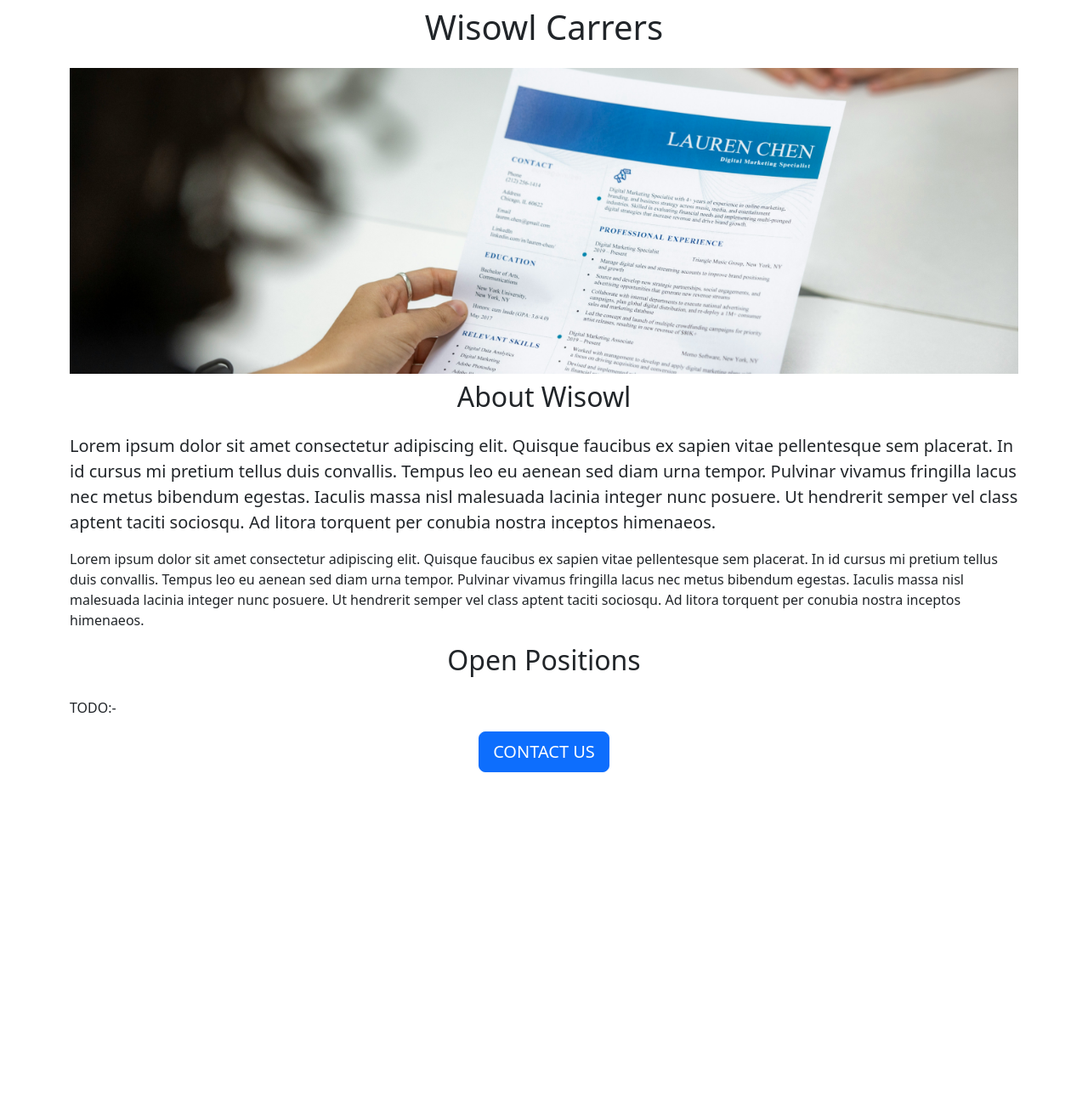
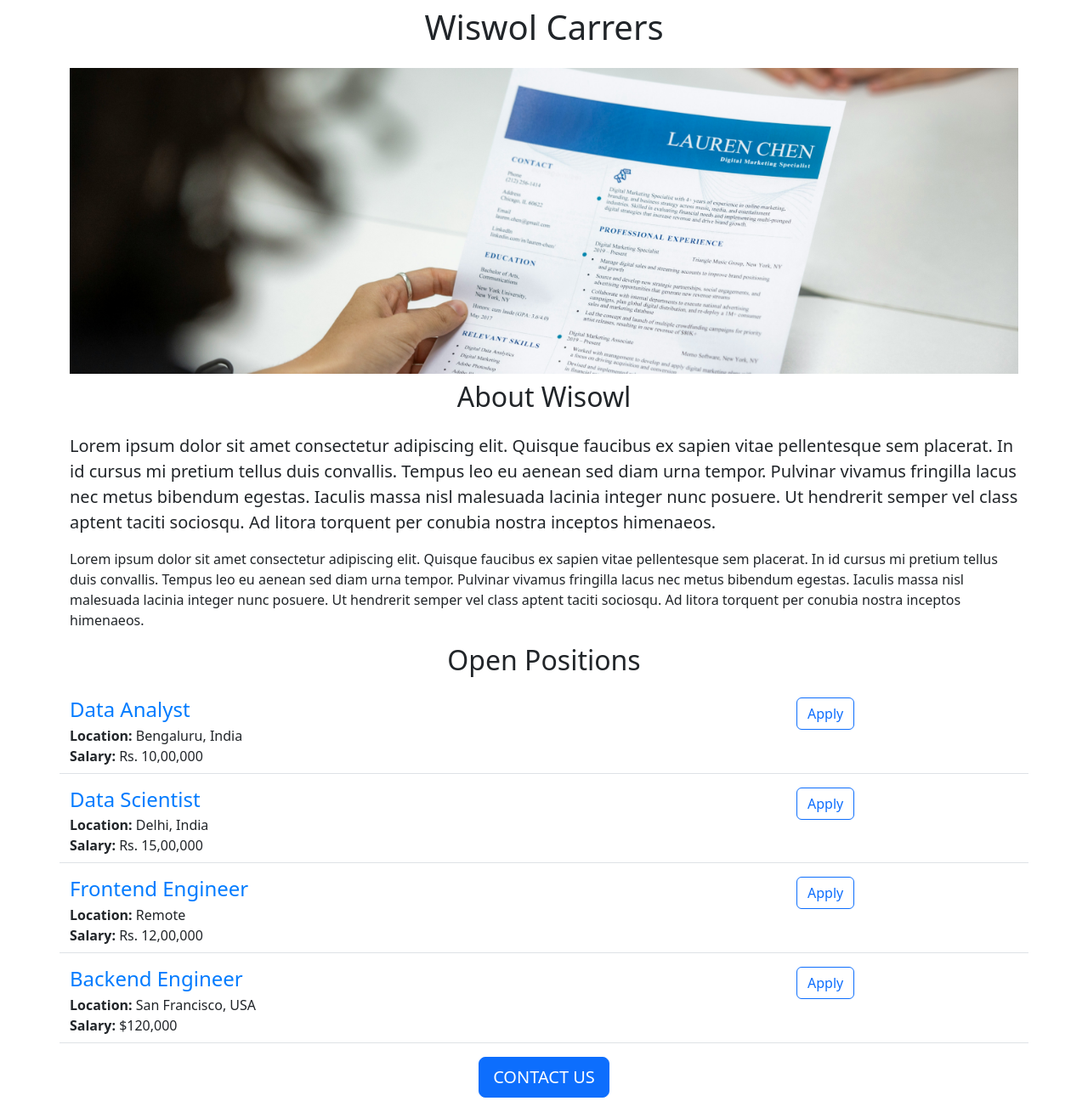
Before and after one commit to shashanksumit/jovian_like_carrer_website, a Flask app: page / in a window 1280 px wide. Shown: the whole page at 85% size. Before the commit the page ends 909 px from the top, so only its background shows below. Run offline with Flask 3, Linux system fonts and the light colour scheme.

Commit message:
Apply Dynamic and api route

```diff
--- a/app.py
+++ b/app.py
@@ -1,11 +1,38 @@
-from flask import Flask, render_template
+from flask import Flask, render_template, jsonify
 
 app = Flask(__name__)
+
+JOBS = [{
+    'id': 1,
+    'title': 'Data Analyst',
+    'location': 'Bengaluru, India',
+    'salary': 'Rs. 10,00,000'
+}, {
+    'id': 2,
+    'title': 'Data Scientist',
+    'location': 'Delhi, India',
+    'salary': 'Rs. 15,00,000'
+}, {
+    'id': 3,
+    'title': 'Frontend Engineer',
+    'location': 'Remote',
+    'salary': 'Rs. 12,00,000'
+}, {
+    'id': 4,
+    'title': 'Backend Engineer',
+    'location': 'San Francisco, USA',
+    'salary': '$120,000'
+}]
 
 
 @app.route('/')
 def hello():
-  return render_template('home.html')
+  return render_template('home.html', jobs=JOBS, company_name='Wiswol')
+
+
+@app.route('/api/jobs')
+def list_jobs():
+  return jsonify(JOBS)
 
 
 if __name__ == '__main__':
--- a/templates/home.html
+++ b/templates/home.html
@@ -15,7 +15,7 @@
    </head>
    <body>
      <div class="container">
-     <h1 class="text-center mt-2 mb-4">Wisowl Carrers</h1>
+     <h1 class="text-center mt-2 mb-4">{{company_name}} Carrers</h1>
      <img class="img-fluid" id="banner" src="https://cca4aa0d-9501-4c71-befa-d65b6a0e97da-00-tz1czyv1nn15.sisko.replit.dev/static/banner.jpg">
      <h2 class="text-center mt-2 mb-4">About Wisowl</h2>
      <p class="lead">Lorem ipsum dolor sit amet consectetur adipiscing elit. Quisque faucibus ex sapien vitae pellentesque sem placerat. In id cursus mi pretium tellus duis convallis. Tempus leo eu aenean sed diam urna tempor. Pulvinar vivamus fringilla lacus nec metus bibendum egestas. Iaculis massa nisl malesuada lacinia integer nunc posuere. Ut hendrerit semper vel class aptent taciti sociosqu. Ad litora torquent per conubia nostra inceptos himenaeos.</p>
@@ -23,7 +23,11 @@
      <p>Lorem ipsum dolor sit amet consectetur adipiscing elit. Quisque faucibus ex sapien vitae pellentesque sem placerat. In id cursus mi pretium tellus duis convallis. Tempus leo eu aenean sed diam urna tempor. Pulvinar vivamus fringilla lacus nec metus bibendum egestas. Iaculis massa nisl malesuada lacinia integer nunc posuere. Ut hendrerit semper vel class aptent taciti sociosqu. Ad litora torquent per conubia nostra inceptos himenaeos.</p>
 
      <h2 class="text-center mt-2 mb-4"> Open Positions</h2>
-     <p> TODO:- </p>
+     <p>
+       {% for position in jobs %}
+        {% include 'jobItem.html' %}
+       {% endfor %}
+     </p>
        <div class="text-center mt-2 mb-4">
      <button class="btn btn-primary btn-lg btn-block">  CONTACT US</button>
        </div>
--- /dev/null
+++ b/templates/jobItem.html
@@ -0,0 +1,17 @@
+<div class="border-bottom row" style="margin-bottom: 16px;padding-bottom:8px;">
+  <div class="col-9">
+    <h4
+      style="color: #007bff; margin-bottom:4px;">          {{position.title}}</h4>
+    <div>
+      <b>Location: </b> {{position.location}}
+    </div>
+    {% if 'salary' in position %}
+    <div>
+      <b>Salary: </b>{{position.salary}}
+    </div>
+    {% endif %}
+  </div>
+  <div class="col-3">
+    <button type="button" class="btn btn-outline-primary">Apply</button>
+  </div>
+</div>
```
